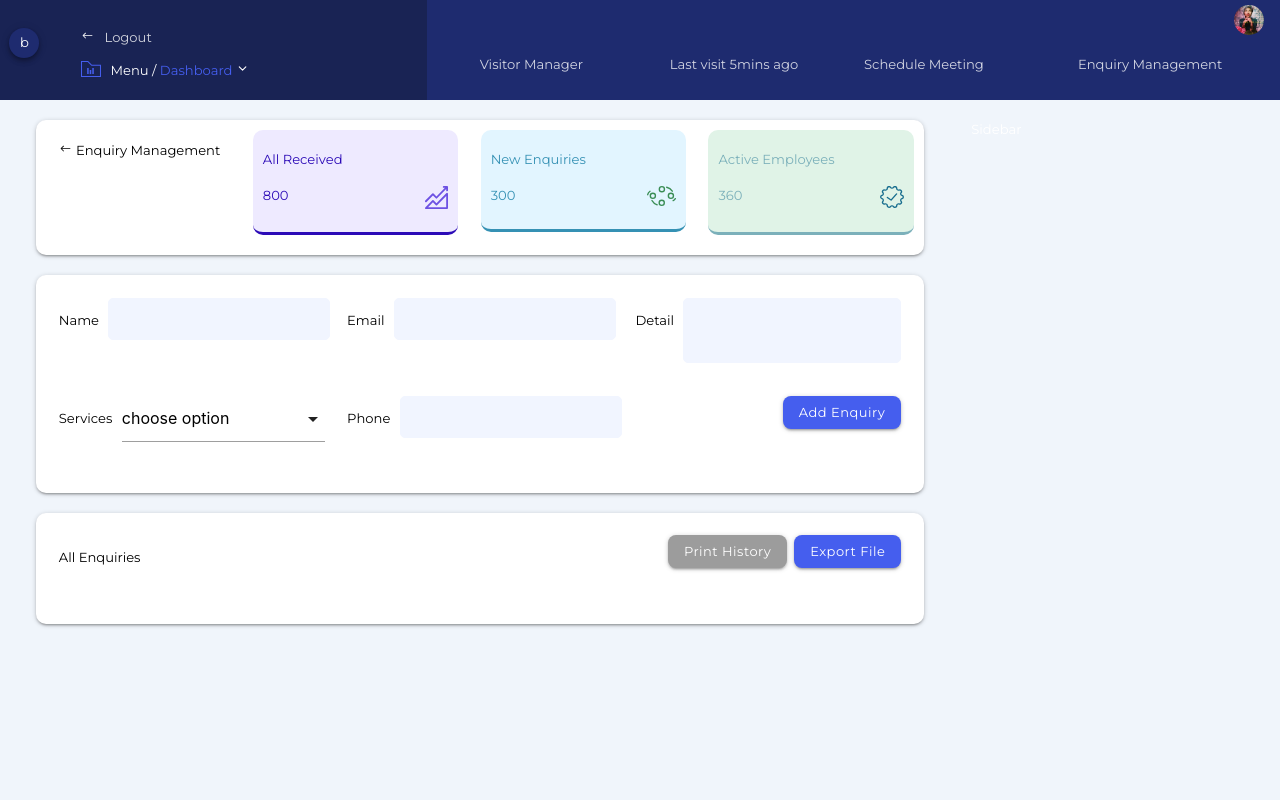
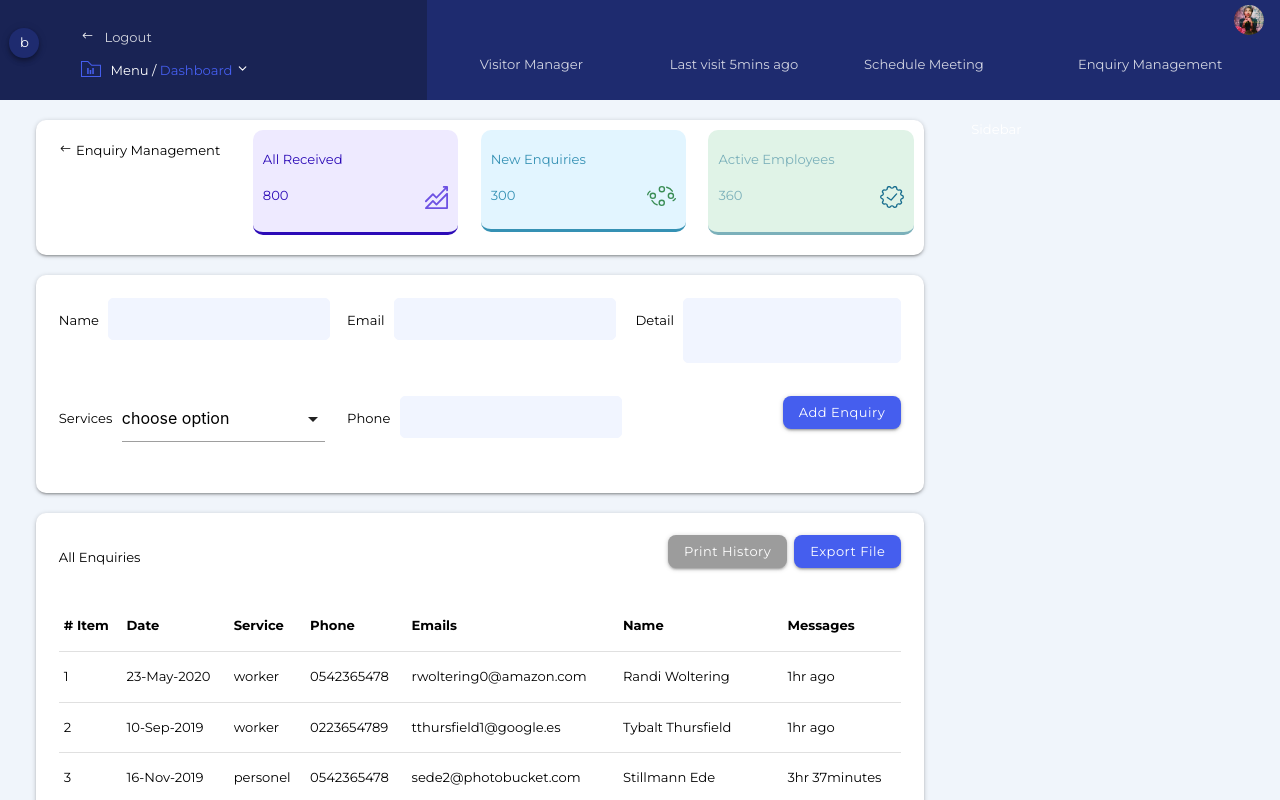
Before and after one commit to danielkpodo/webber-test, a React (Create React App) app: page / in a window 1280 px wide. Shown: the top 800 px of the page. Built offline with nearby package versions, Linux system fonts and the light colour scheme.

Commit message:
added table row with mock data from makaroo

```diff
--- /dev/null
+++ b/src/components/table/MOCK_DATA.json
@@ -0,0 +1,92 @@
+[
+  {
+    "item": 1,
+    "date": "23-May-2020",
+    "service": "worker",
+    "emails": "rwoltering0@amazon.com",
+    "name": "Randi Woltering",
+    "messages": "1hr ago",
+    "phone": "0542365478"
+  },
+  {
+    "item": 2,
+    "date": "10-Sep-2019",
+    "service": "worker",
+    "emails": "tthursfield1@google.es",
+    "name": "Tybalt Thursfield",
+    "messages": "1hr ago",
+    "phone": "0223654789"
+  },
+  {
+    "item": 3,
+    "date": "16-Nov-2019",
+    "service": "personel",
+    "emails": "sede2@photobucket.com",
+    "name": "Stillmann Ede",
+    "messages": "3hr 37minutes",
+    "phone": "0542365478"
+  },
+  {
+    "item": 4,
+    "date": "23-Oct-2019",
+    "service": "worker",
+    "emails": "nnevill3@arizona.edu",
+    "name": "Natalina Nevill",
+    "messages": "3hr 37minutes",
+    "phone": "0578956147"
+  },
+  {
+    "item": 5,
+    "date": "27-Apr-2020",
+    "service": "cleaner",
+    "emails": "ustorie4@last.fm",
+    "name": "Urban Storie",
+    "messages": "2h 37minutes",
+    "phone": "0542365478"
+  },
+  {
+    "item": 6,
+    "date": "26-Nov-2019",
+    "service": "personel",
+    "emails": "lzmitrichenko5@w3.org",
+    "name": "Lynett Zmitrichenko",
+    "messages": "3hr 37minutes",
+    "phone": "0223654789"
+  },
+  {
+    "item": 7,
+    "date": "12-Jan-2020",
+    "service": "analyst",
+    "emails": "ylayfield6@bloglines.com",
+    "name": "Yolane Layfield",
+    "messages": "2h 37minutes",
+    "phone": "0578956147"
+  },
+  {
+    "item": 8,
+    "date": "15-Jun-2020",
+    "service": "cleaner",
+    "emails": "palu7@qq.com",
+    "name": "Paulie Alu",
+    "messages": "3hr 37minutes",
+    "phone": "0578956147"
+  },
+  {
+    "item": 9,
+    "date": "10-Feb-2020",
+    "service": "worker",
+    "emails": "chabershon8@netlog.com",
+    "name": "Clare Habershon",
+    "messages": "2h 37minutes",
+    "phone": "0542433262"
+  },
+  {
+    "item": 10,
+    "date": "13-Aug-2019",
+    "service": "worker",
+    "emails": "glyffe9@google.nl",
+    "name": "Glori Lyffe",
+    "messages": "3hr 37minutes",
+    "phone": "0542433262"
+  }
+]
--- a/src/components/table/Table.js
+++ b/src/components/table/Table.js
@@ -1,13 +1,32 @@
 import React from "react";
 import TableHeader from "./TableHeader";
+import TableRow from "./TableRow";
+import persons from "./MOCK_DATA.json";
 
 const Table = () => {
+  const personnels = persons.map((person, index) => (
+    <TableRow person={person} key={index} />
+  ));
   return (
     <div
       className="enquiry-table z-depth-1 resizer"
       style={{ marginTop: "20px" }}
     >
       <TableHeader />
+      <table className="table highlight responsive-table">
+        <thead>
+          <tr>
+            <th># Item</th>
+            <th>Date</th>
+            <th>Service</th>
+            <th>Phone</th>
+            <th>Emails</th>
+            <th>Name</th>
+            <th>Messages</th>
+          </tr>
+        </thead>
+        <tbody>{personnels}</tbody>
+      </table>
     </div>
   );
 };
--- /dev/null
+++ b/src/components/table/TableRow.js
@@ -0,0 +1,25 @@
+import React, { Fragment } from "react";
+import PropTypes from "prop-types";
+
+const TableRow = (props) => {
+  const { item, date, service, phone, emails, name, messages } = props.person;
+  return (
+    <Fragment>
+      <tr>
+        <td>{item}</td>
+        <td>{date}</td>
+        <td>{service}</td>
+        <td>{phone}</td>
+        <td>{emails}</td>
+        <td>{name}</td>
+        <td>{messages}</td>
+      </tr>
+    </Fragment>
+  );
+};
+
+TableRow.propTypes = {
+  person: PropTypes.object.isRequired
+};
+
+export default TableRow;
```
